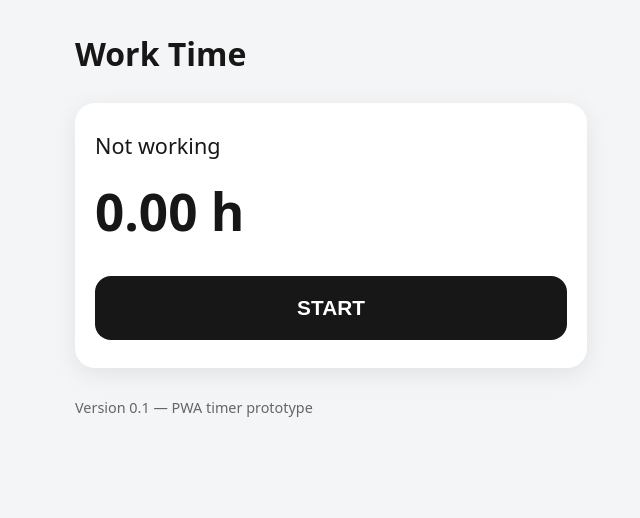
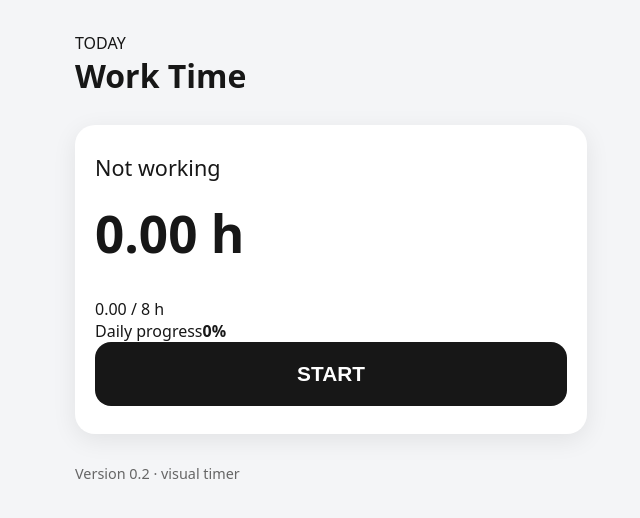
Before and after one commit to bimdusha-arch/Work-time-android, a plain HTML site: page docs/index.html in a window 1280 px wide. Shown: the whole page, without its empty margins (309-949 px from the left). Drawn offline with Linux system fonts and the light colour scheme.

Commit message:
PWA 0.2 visual timer: index.html

```diff
--- a/docs/index.html
+++ b/docs/index.html
@@ -3,7 +3,7 @@
 <head>
   <meta charset="utf-8">
   <meta name="viewport" content="width=device-width,initial-scale=1,viewport-fit=cover">
-  <meta name="theme-color" content="#ffffff">
+  <meta name="theme-color" content="#0b1020">
   <meta name="apple-mobile-web-app-capable" content="yes">
   <title>Work Time</title>
   <link rel="manifest" href="./manifest.webmanifest">
@@ -11,13 +11,19 @@
 </head>
 <body>
   <main class="app">
-    <h1>Work Time</h1>
+    <header><div class="eyebrow">TODAY</div><h1>Work Time</h1></header>
     <section class="card">
-      <div id="status" class="status">Not working</div>
-      <div id="timer" class="timer">0.00 h</div>
-      <button id="startStop" type="button">START</button>
+      <div class="ring" id="ring" style="--progress:0">
+        <div class="ringInner">
+          <div id="status" class="status">Not working</div>
+          <div id="timer" class="timer">00:00:00</div>
+          <div id="hours" class="hours">0.00 / 8 h</div>
+        </div>
+      </div>
+      <div class="progressText"><span>Daily progress</span><strong id="percent">0%</strong></div>
+      <button id="startStop" type="button"><span class="buttonDot"></span><span id="buttonText">START</span></button>
     </section>
-    <p class="version">Version 0.1 — PWA timer prototype</p>
+    <p class="version">Version 0.2 · visual timer</p>
   </main>
   <script src="./app.js"></script>
 </body>
```
